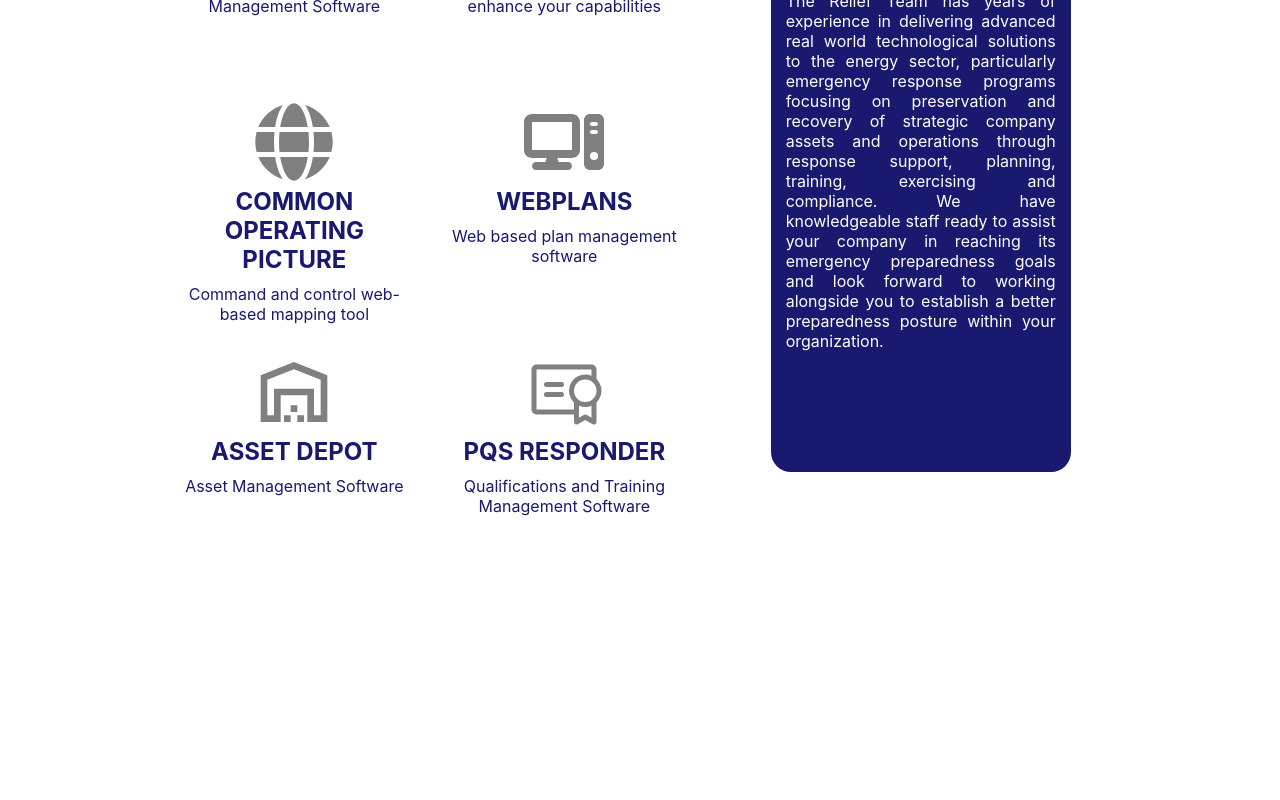
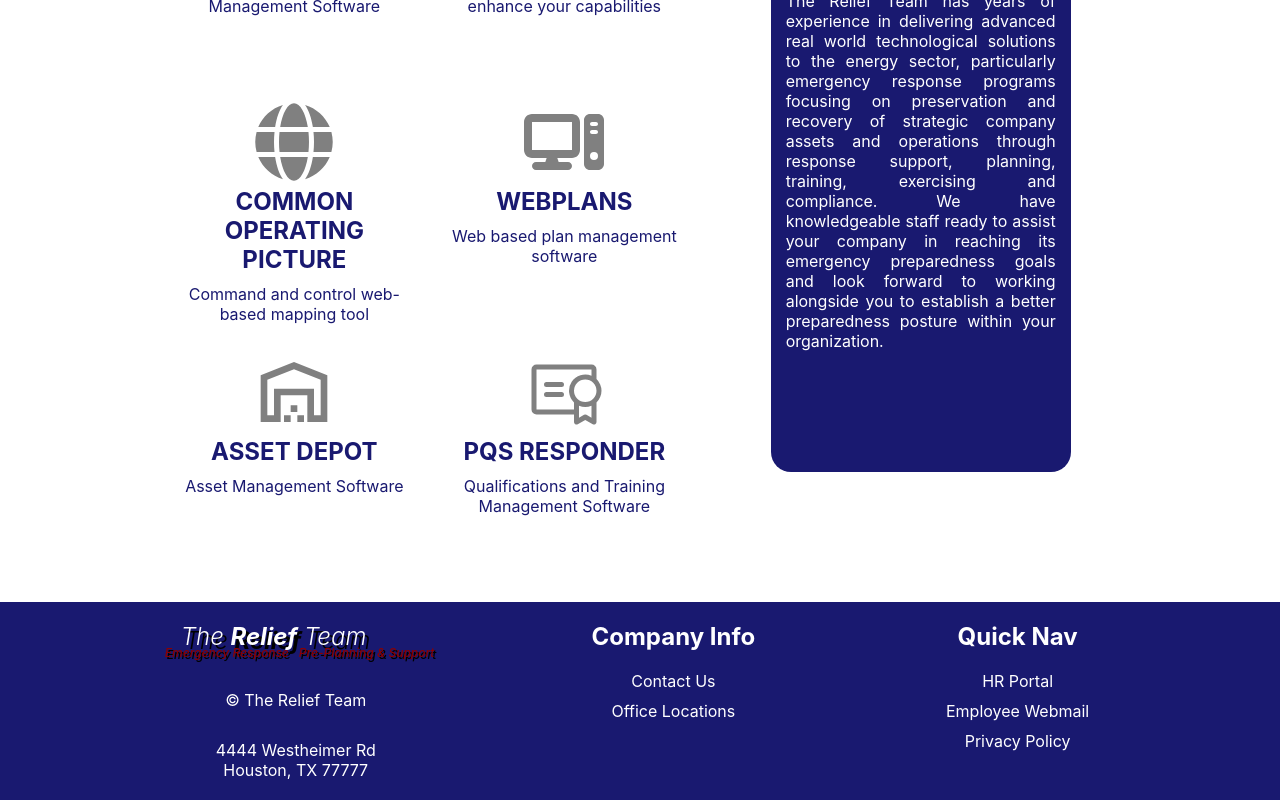
Before and after one commit to forrestmorrison/the-relief-team, a React (Create React App) app: page / in a window 1280 px wide. Shown: the part 1999-2799 px from the top of the page. Before the commit the page ends 2601 px from the top, so only its background shows below. Built offline with nearby package versions, Linux system fonts and the light colour scheme.

Commit message:
added footer

```diff
--- a/src/App.css
+++ b/src/App.css
@@ -315,3 +315,72 @@
   margin-top: 80px;
   text-align: justify;
 }
+
+/* Footer */
+
+footer {
+  width: 100%;
+  display: flex;
+  justify-content: space-evenly;
+  color: white;
+  background-color: midnightblue;
+}
+
+footer section {
+  text-align: center;
+  margin: 20px 0;
+  display: flex;
+  flex-direction: column;
+  justify-content: flex-start;
+  gap: 10px;
+}
+
+.footer-logo {
+  width: 230px;
+  margin-bottom: 20px;
+  display: flex;
+  flex-direction: column;
+  justify-content: center;
+}
+
+footer h1 {
+  margin: 0;
+  font-style: italic;
+  font-weight: 300;
+  text-shadow: 4px 4px black;
+  text-align: left;
+}
+
+footer h2 {
+  margin: 0;
+}
+
+footer h4 {
+  margin: 0;
+  color: darkred;
+  font-style: italic;
+  font-weight: 500;
+  font-size: 12px;
+  white-space: nowrap;
+  text-shadow: 2px 2px black;
+}
+
+footer .sub-text {
+  display: flex;
+  gap: 10px;
+  margin-top: -6px;
+  margin-left: -16px;
+  font-weight: 300px;
+}
+
+footer p {
+  margin: 0;
+}
+
+.address {
+  margin-top: 20px;
+}
+
+.links p {
+  margin: 10px;
+}
--- a/src/App.js
+++ b/src/App.js
@@ -33,6 +33,37 @@
           <Route exact path="/" element={<Home />} />
         </Routes>
       </main>
+      <footer>
+        <section>
+          <div className='footer-logo'>
+            <h1>The <strong>Relief</strong> Team</h1>
+            <div className='sub-text'>
+              <h4>Emergency Response</h4>
+              <h4>Pre-Planning & Support</h4>
+            </div>
+          </div>
+          <p>© The Relief Team</p>
+          <div className='address'>
+            <p>4444 Westheimer Rd</p>
+            <p>Houston, TX 77777</p>
+          </div>
+        </section>
+        <section>
+          <h2>Company Info</h2>
+          <div className='links'>
+            <p>Contact Us</p>
+            <p>Office Locations</p>
+          </div>
+        </section>
+        <section>
+          <h2>Quick Nav</h2>
+          <div className='links'>
+            <p>HR Portal</p>
+            <p>Employee Webmail</p>
+            <p>Privacy Policy</p>
+          </div>
+        </section>
+      </footer>
     </div>
   );
 }
```
